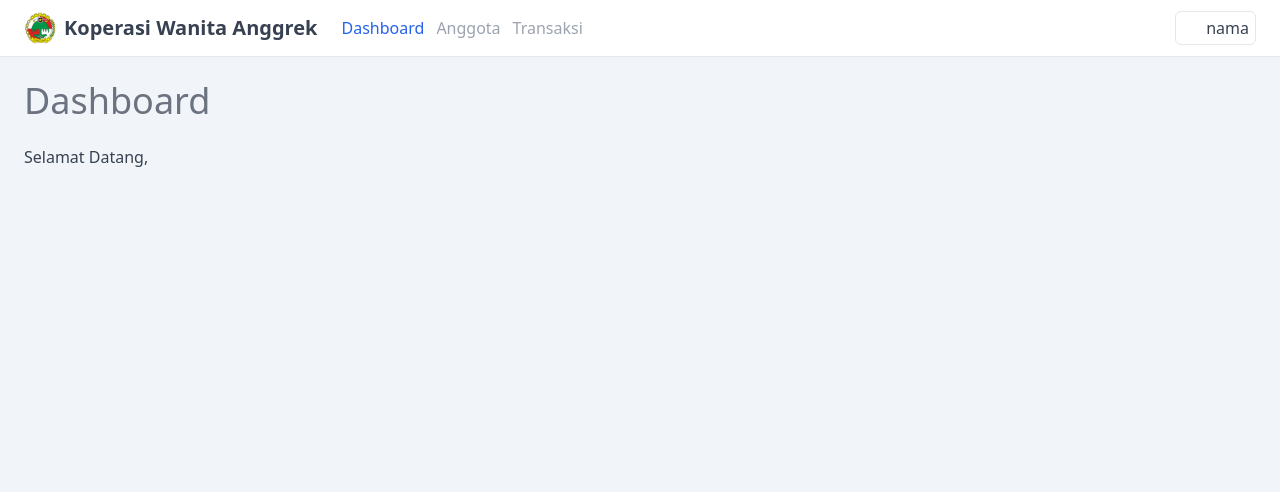
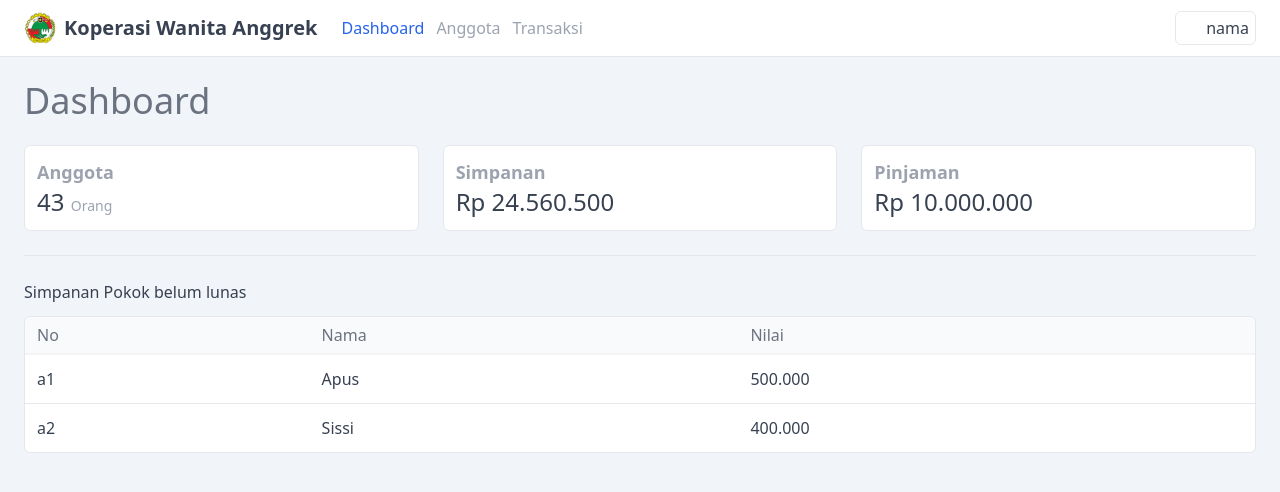
Before and after one commit to harie-hunt/app-kwa, a SvelteKit app in the folder app-sveltekit/: page / in a window 1280 px wide. Shown: the top 492 px of the page. Built offline with nearby package versions, Linux system fonts and the light colour scheme; some icons are missing.

Commit message:
dasboard

```diff
--- a/app-sveltekit/src/routes/(app)/+page.svelte
+++ b/app-sveltekit/src/routes/(app)/+page.svelte
@@ -1,4 +1,6 @@
 <script lang="ts">
+	import DashboardTableSimpananPokok from '$lib/components/dashboard/dashboard-table-simpanan-pokok.svelte';
+	import Gadget from '$lib/components/dashboard/gadget.svelte';
 	import { title } from '$lib/stores';
 
 	// import type { PageData } from './$types';
@@ -6,4 +8,8 @@
 	title.set('Dashboard');
 </script>
 
-Selamat Datang,
+<Gadget />
+
+<hr class="my-6" />
+
+<DashboardTableSimpananPokok />
```
